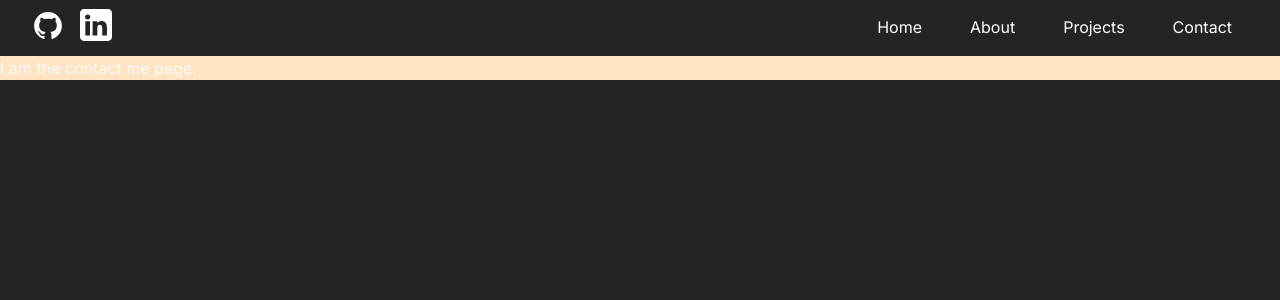
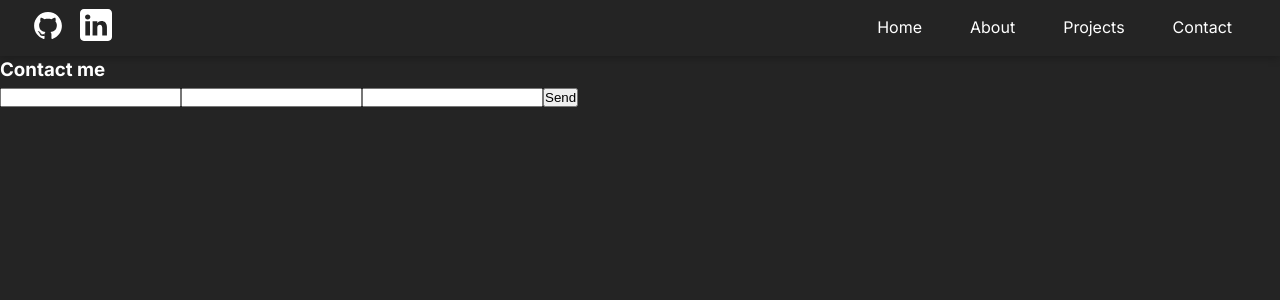
Before and after one commit to SKodehode/Portfolio, a React (Vite) app: page /contact in a window 1280 px wide. Shown: the top 300 px of the page. Built offline with nearby package versions, Linux system fonts and the light colour scheme.

Commit message:
Made a change to Projects.js' capitilization due to build error.

```diff
--- a/src/pages/contact/Contact.jsx
+++ b/src/pages/contact/Contact.jsx
@@ -6,7 +6,13 @@ export default function ContactPage() {
     return(
         <LayoutBase>
             <div id="contactpage">
-                <p>I am the contact me page.</p>
+                <h3>Contact me</h3>
+                <form action="https://formsubmit.co/stkvinnesland@gmail.com" method="POST">
+                    <input type="text" name="name" min="2" required />
+                    <input type="email" name="email" min="2" required />
+                    <input type="text" name="message" min="2" required />
+                    <button type="submit">Send</button>
+                </form>
             </div>
         </LayoutBase>
     )
--- a/src/pages/contact/contact.css
+++ b/src/pages/contact/contact.css
@@ -1,3 +1,3 @@
 #contactpage {
-    background-color: bisque;
+    color: white;
 }
```
